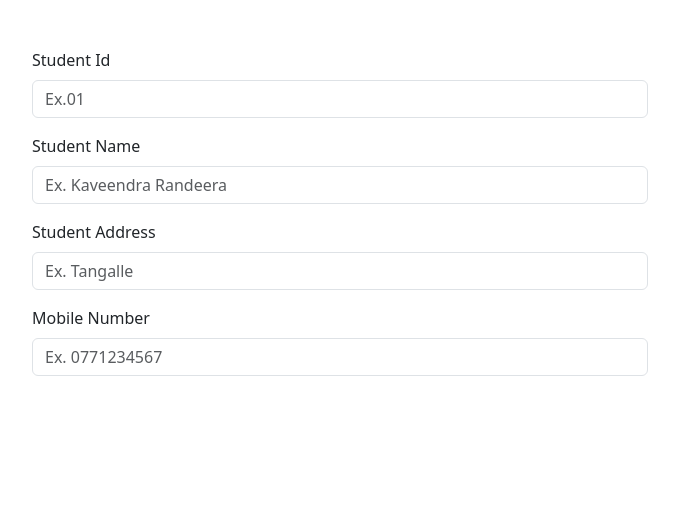
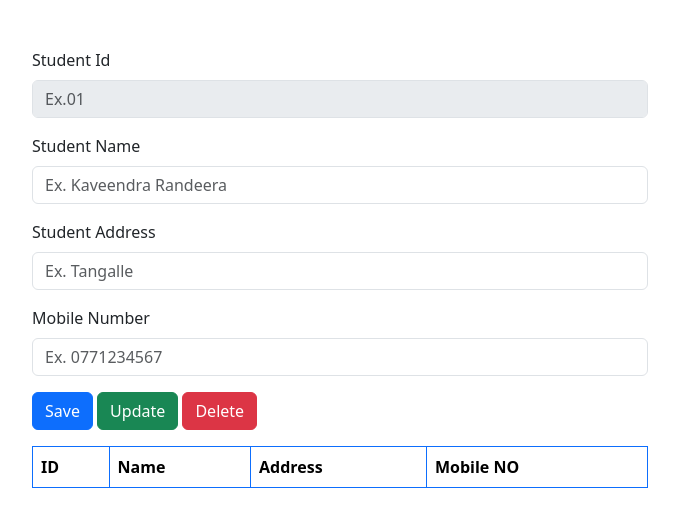
Before and after one commit to randeera/Student-Management-System, a website built with Parcel: page sms-front-end/src/index.html in a window 1280 px wide. Shown: the whole page, without its empty margins (300-979 px from the left). Built offline with nearby package versions, Linux system fonts and the light colour scheme; files whose address does not match are found by name.

Commit message:
Add ajax code for save student - front end

```diff
--- a/sms-front-end/package.json
+++ b/sms-front-end/package.json
@@ -11,5 +11,8 @@
   "license": "ISC",
   "devDependencies": {
     "parcel": "^2.11.0"
+  },
+  "dependencies": {
+    "jquery": "^3.7.1"
   }
 }
--- a/sms-front-end/src/index.html
+++ b/sms-front-end/src/index.html
@@ -8,14 +8,16 @@
     <title>Student Management System</title>
     <link href="https://cdn.jsdelivr.net/npm/bootstrap@5.3.2/dist/css/bootstrap.min.css" rel="stylesheet" integrity="sha384-T3c6CoIi6uLrA9TneNEoa7RxnatzjcDSCmG1MXxSR1GAsXEV/Dwwykc2MPK8M2HN" crossorigin="anonymous">
     <script src="https://cdn.jsdelivr.net/npm/bootstrap@5.3.2/dist/js/bootstrap.bundle.min.js" integrity="sha384-C6RzsynM9kWDrMNeT87bh95OGNyZPhcTNXj1NW7RuBCsyN/o0jlpcV8Qyq46cDfL" crossorigin="anonymous"></script>
+    <script type="module" src="/node_modules/jquery/dist/jquery.min.js"></script>
     <script type="module" src="js/main.js"></script>
     <link rel="stylesheet" href="css/main.css">
+
 </head>
 <body>
 <div class="container mt-5 col-6">
     <div class="mb-3">
         <label for="id-input" class="form-label">Student Id</label>
-        <input type="text" class="form-control" id="id-input" placeholder="Ex.01">
+        <input type="text" disabled class="form-control" id="id-input" placeholder="Ex.01">
     </div>
     <div class="mb-3">
         <label for="name-input" class="form-label">Student Name</label>
@@ -29,6 +31,26 @@
         <label for="mobile-input" class="form-label">Mobile Number</label>
         <input type="number" class="form-control" id="mobile-input" placeholder="Ex. 0771234567">
     </div>
+    <div>
+        <button type="button" class="btn btn-primary" onclick="saveStudent()">Save</button>
+        <button type="button" class="btn btn-success" onclick="updateStudent()">Update</button>
+        <button type="button" class="btn btn-danger" onclick="deleteStudent()">Delete</button>
+    </div>
+    <div class="mt-3 ">
+        <table class="table table-bordered border-primary">
+            <thead>
+            <tr>
+                <th scope="col">ID</th>
+                <th scope="col">Name</th>
+                <th scope="col">Address</th>
+                <th scope="col">Mobile NO</th>
+            </tr>
+            </thead>
+            <tbody>
+
+            </tbody>
+        </table>
+    </div>
 </div>
 
 
--- a/sms-front-end/src/js/main.js
+++ b/sms-front-end/src/js/main.js
@@ -0,0 +1,23 @@
+const saveStudent = () => {
+    let name = $('name-input').val();
+    let address = $('address-input').val();
+    let mobile = $('mobile-input').val();
+
+    $.ajax({
+        method:"POST",
+        contentType:"application/json",
+        url:"http://localhost:8080/api/v1/students",
+        data:JSON.stringify({
+            "studentId": "",
+            "studentName": name,
+            "studentAddress": address,
+            "mobileNumber": mobile
+        }),
+        success: function (data){
+            alert('saved !');
+        },
+        error: function (xhr, exception){
+            alert('Error !');
+        }
+    })
+}
```
Also changed, not shown: sms-front-end/dist/index.html, sms-front-end/pnpm-lock.yaml, 4 other files.
